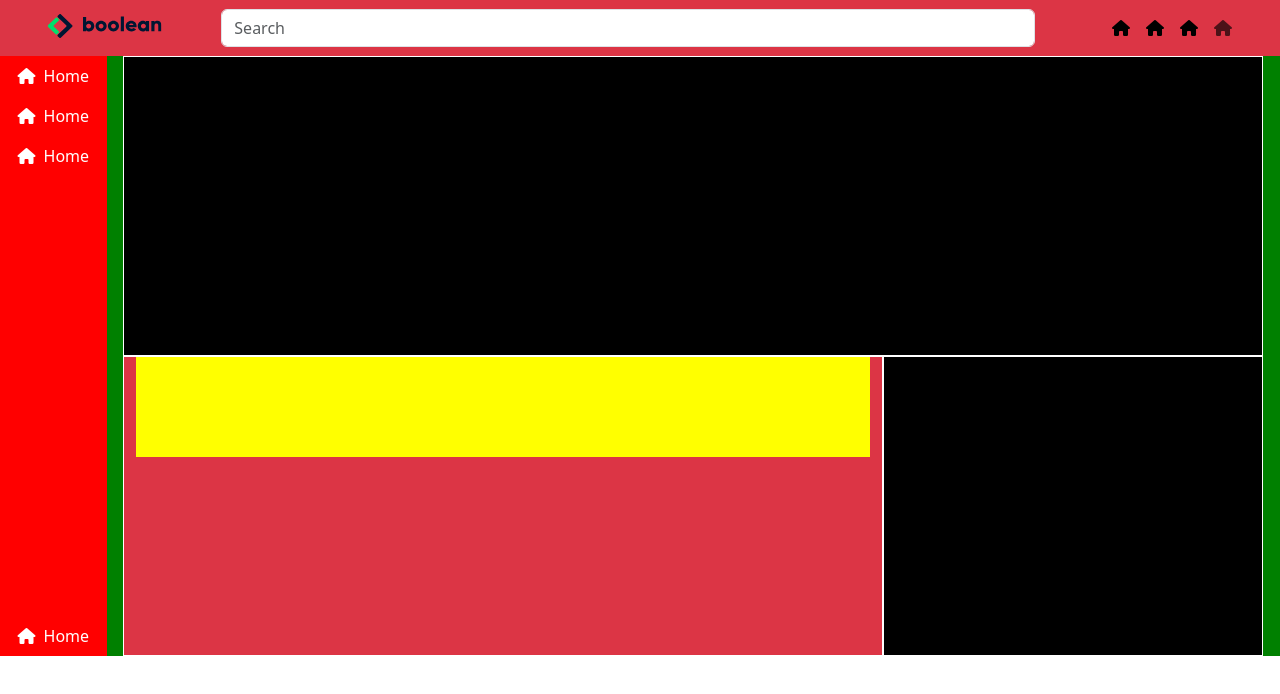
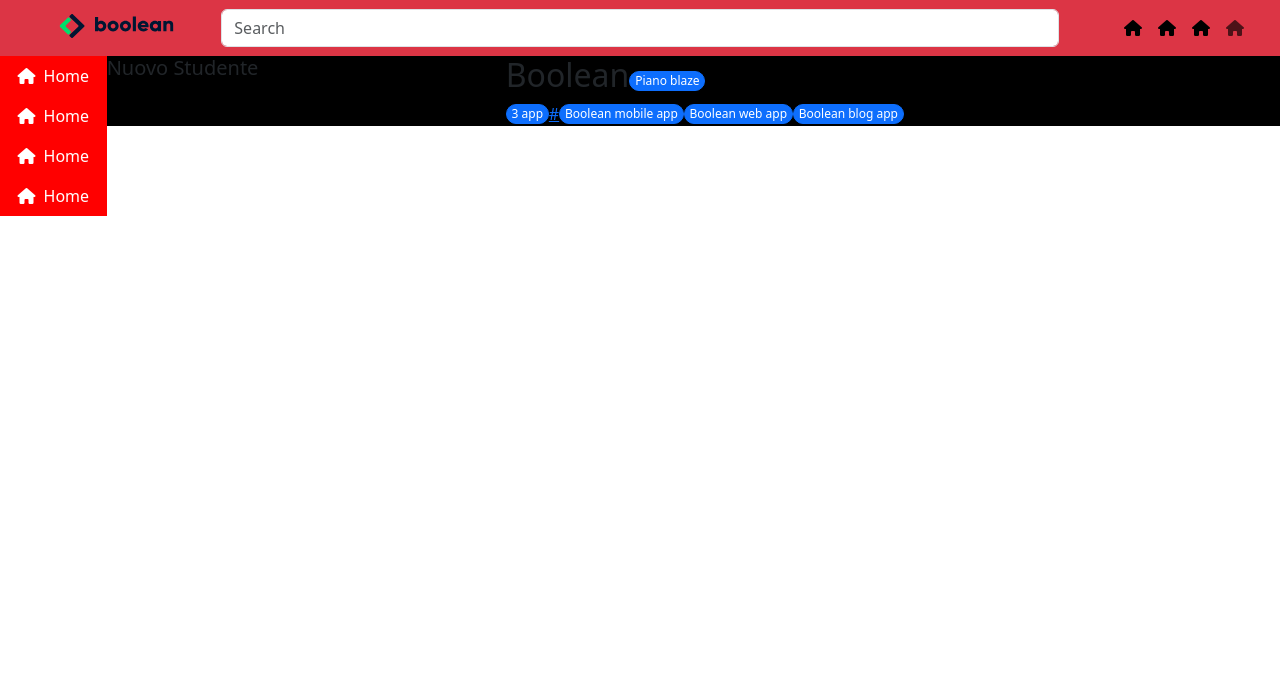
Before and after one commit to RiccardoVoltolina/html-css-bootstrap-dashboard, a plain HTML site: page index.html in a window 1280 px wide. Drawn offline with nearby package versions, Linux system fonts and the light colour scheme.

Commit message:
add statistic section structure

```diff
--- a/index.html
+++ b/index.html
@@ -16,14 +16,14 @@
 <body>
     <header>
         <nav class="navbar bg-danger navbar-expand-md">
-            <div class="container-fluid row">
+            <div class="container-fluid">
               <div class="col-2">
                   <a class="navbar-brand" href="#">
                     <img src="./img/logo.svg" alt="Logo" width="30" height="24" class="d-inline-block align-text-top w-100">
                   </a>
               </div>
               <div class="col-8">
-                  <form class="d-flex" role="search">
+                  <form role="search">
                     <input class="form-control" type="search" placeholder="Search" aria-label="Search">
                   </form>
               </div>
@@ -87,19 +87,86 @@
                 </div>
             </div>
 
+            <!-- /* principal container */ -->
             <div class="principal_container col-11">
-                <div class="container">
+                    <div class="row g-0">
+
+            <!-- statistic section -->
+
+
+                <section class="col-12 bg-black statistic_section">
                     <div class="row">
-                        <section class="col-sm-12 bg-black static_section">
+                        <div class="col-sm-12 col-md-4">
+                            <div class="d-flex">
+                                <div class="row">
+                                    <div class="col-12 d-flex align-items-center">
+                                        <h5>Nuovo Studente</h5>
+                                    </div>
+                                </div>
+                            </div>
+
+                        </div>
+                        <div class="col-sm-12 col-md-4 col-lg-6 col-lg-3">
+                            <div class="d-flex flex-column">
+                                <div class="row">
+                                    <div class="col-12 d-flex align-items-center">
+                                        <h2>Boolean</h2>
+                                        <div>
+                                            <button type="button" class="btn btn-primary rounded-pill" style="--bs-btn-padding-y: .1px; --bs-btn-padding-x: .3rem; --bs-btn-font-size: .75rem;">Piano blaze</button>
+                                        </div>
+                                    </div>
+                                    <div class="col-12 d-flex align-items-center">
+                                        <button type="button" class="btn btn-primary rounded-pill" style="--bs-btn-padding-y: .1px; --bs-btn-padding-x: .3rem; --bs-btn-font-size: .75rem;">3 app</button>
+                                        <a href="#">
+                                            <div>#</div>
+                                        </a>
+                                        <button type="button" class="d-lg-none btn btn-primary rounded-pill" style="--bs-btn-padding-y: .1px; --bs-btn-padding-x: .3rem; --bs-btn-font-size: .75rem;">+</button>
+                                        <button type="button" class="d-sm-none d-lg-block btn btn-primary rounded-pill" style="--bs-btn-padding-y: .1px; --bs-btn-padding-x: .3rem; --bs-btn-font-size: .75rem;">Boolean mobile app</button>
+                                        <button type="button" class="d-sm-none d-lg-block btn btn-primary rounded-pill" style="--bs-btn-padding-y: .1px; --bs-btn-padding-x: .3rem; --bs-btn-font-size: .75rem;">Boolean web app</button>
+                                        <button type="button" class="d-sm-none d-lg-block btn btn-primary rounded-pill" style="--bs-btn-padding-y: .1px; --bs-btn-padding-x: .3rem; --bs-btn-font-size: .75rem;">Boolean blog app</button>
+                                    </div>
+                                </div>
+                            </div>
+                        </div>
+                        <div class="col-sm-12 col-md-4 col-lg-3">
+
+                        </div>
+                    </div>
+                </section>
+            <!-- left main section -->
+            <div class="container">
+
+
+
+                        <section class="col-lg-8 col-sm-12 bg-danger left_main_section">
+
+            <!-- prossime clasi section -->
+
+
+                            <div class="col-12 prossime_classi"></div>
+            <!-- faq section -->
+
+
+                            <div class="col-12 faq"></div>
 
                         </section>
-                        <section class="col-lg-8 col-sm-12 bg-danger left_main_section">
-                            <div class="col-12 prossime_classi"></div>
-                            <div class="col-12 faq"></div>
-                        </section>
+
+
+            <!-- right main section -->
+
+
                         <section class="col-lg-4 col-sm-12 bg-black right_main_section">
+
+
+            <!-- todo section -->
+
                             <div class="col-12 todo"></div>
+
+            <!-- graphics section -->
+
+
                             <div class="col-12 graphics"></div>
+
                         </section>
                     </div>
                 </div>
--- a/style/style.css
+++ b/style/style.css
@@ -21,26 +21,16 @@
 
 /* principal container */
 
-.principal_container {
-    height: 100%;
-    background-color: green;
-}
 
-.principal_container .col-sm-12 {
-    border: 1px solid white;
-    height: 300px;
-}
 
 /* statistic section */
+
 
 /* left main section */
 
 /* prossime classi */
 
-.prossime_classi {
-    background-color: yellow;
-    height: 100px;
-}
+
 /* faq */
 
 /* right main section */
```
Also changed, not shown: 2 other files.
